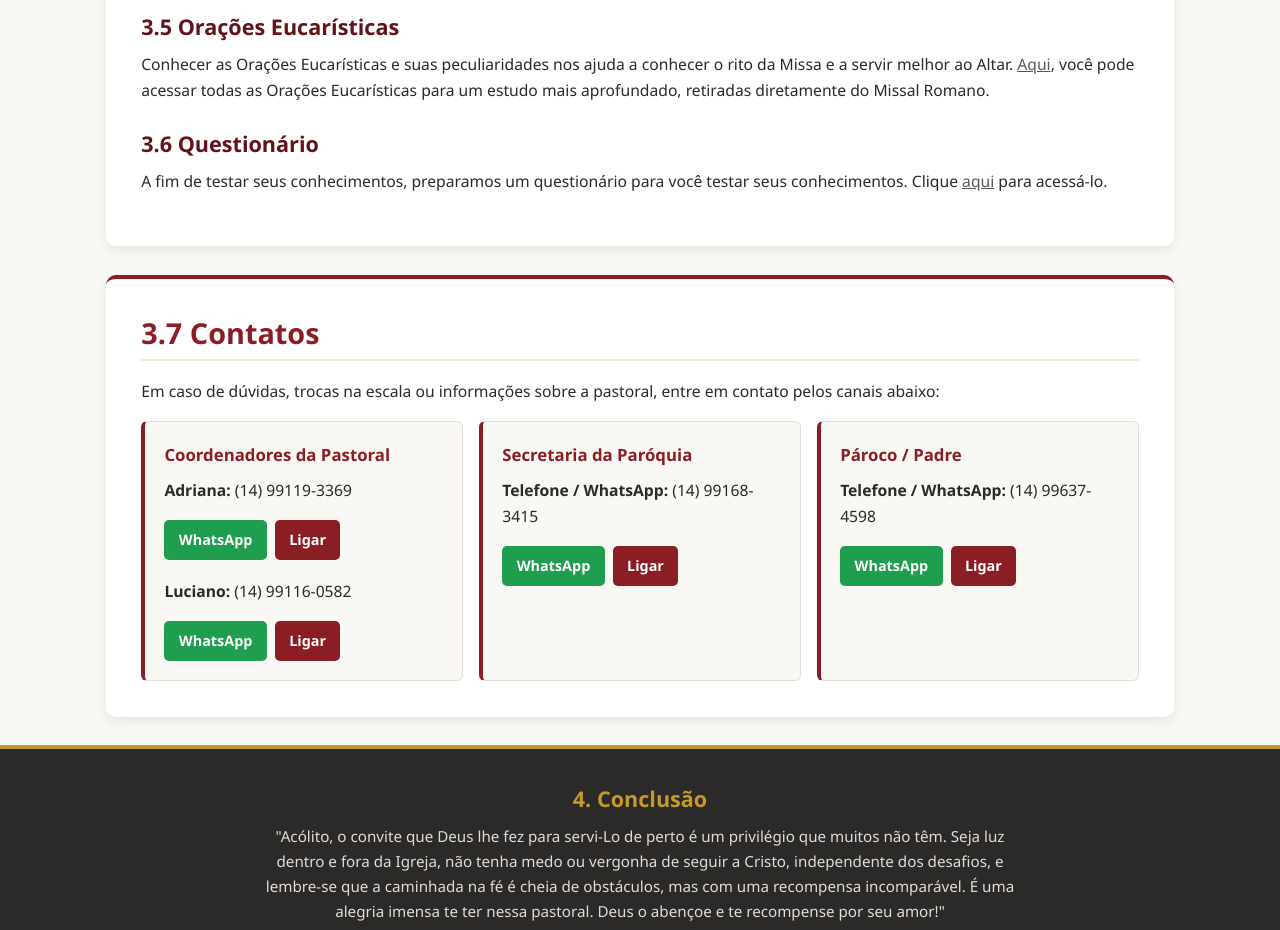
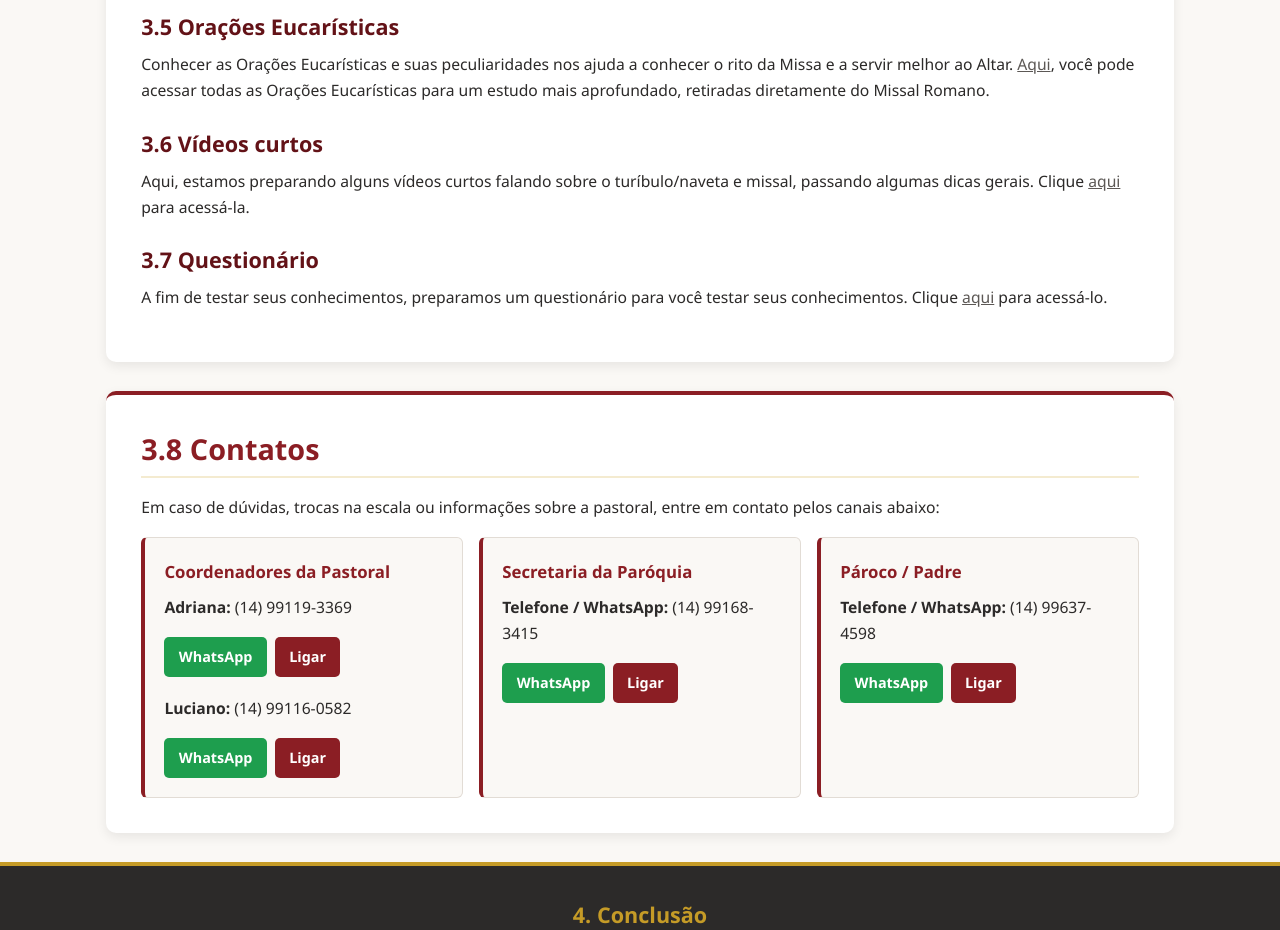
Before and after one commit to Pedro150708/FormacaoDeAcolitos, a plain HTML site: page index.html in a window 1280 px wide. Shown: the part 10920-11850 px from the top of the page. Drawn offline with Linux system fonts and the light colour scheme.

Commit message:
Checar a linha 997

```diff
--- a/index.html
+++ b/index.html
@@ -993,7 +993,10 @@
             <h3>3.5 Orações Eucarísticas</h3>
             <p>Conhecer as Orações Eucarísticas e suas peculiaridades nos ajuda a conhecer o rito da Missa e a servir melhor ao Altar. <a href="https://cindyferrarezi.com/2023/11/18/novas-oracoes-eucaristicas-nova-edicao-missal-2023/">Aqui</a>, você pode acessar todas as Orações Eucarísticas para um estudo mais aprofundado, retiradas diretamente do Missal Romano.</p>
 
-            <h3>3.6 Questionário</h3>
+            <h3>3.6 Vídeos curtos</h3>
+            <p>Aqui, estamos preparando alguns vídeos curtos falando sobre o turíbulo/naveta e missal, passando algumas dicas gerais. Clique <a href="">aqui</a> para acessá-la.</p>
+
+            <h3>3.7 Questionário</h3>
             <p>A fim de testar seus conhecimentos, preparamos um questionário para você testar seus conhecimentos. Clique <a href="pages/quiz_acolitos_coroinhas.html">aqui</a> para acessá-lo.</p>
 
 
@@ -1002,7 +1005,7 @@
 
         <!-- 3.5 CONTATOS -->
         <section id="contatos">
-            <h2>3.7 Contatos</h2>
+            <h2>3.8 Contatos</h2>
             <p>Em caso de dúvidas, trocas na escala ou informações sobre a pastoral, entre em contato pelos canais abaixo:</p>
 
             <div class="contact-grid">
```
